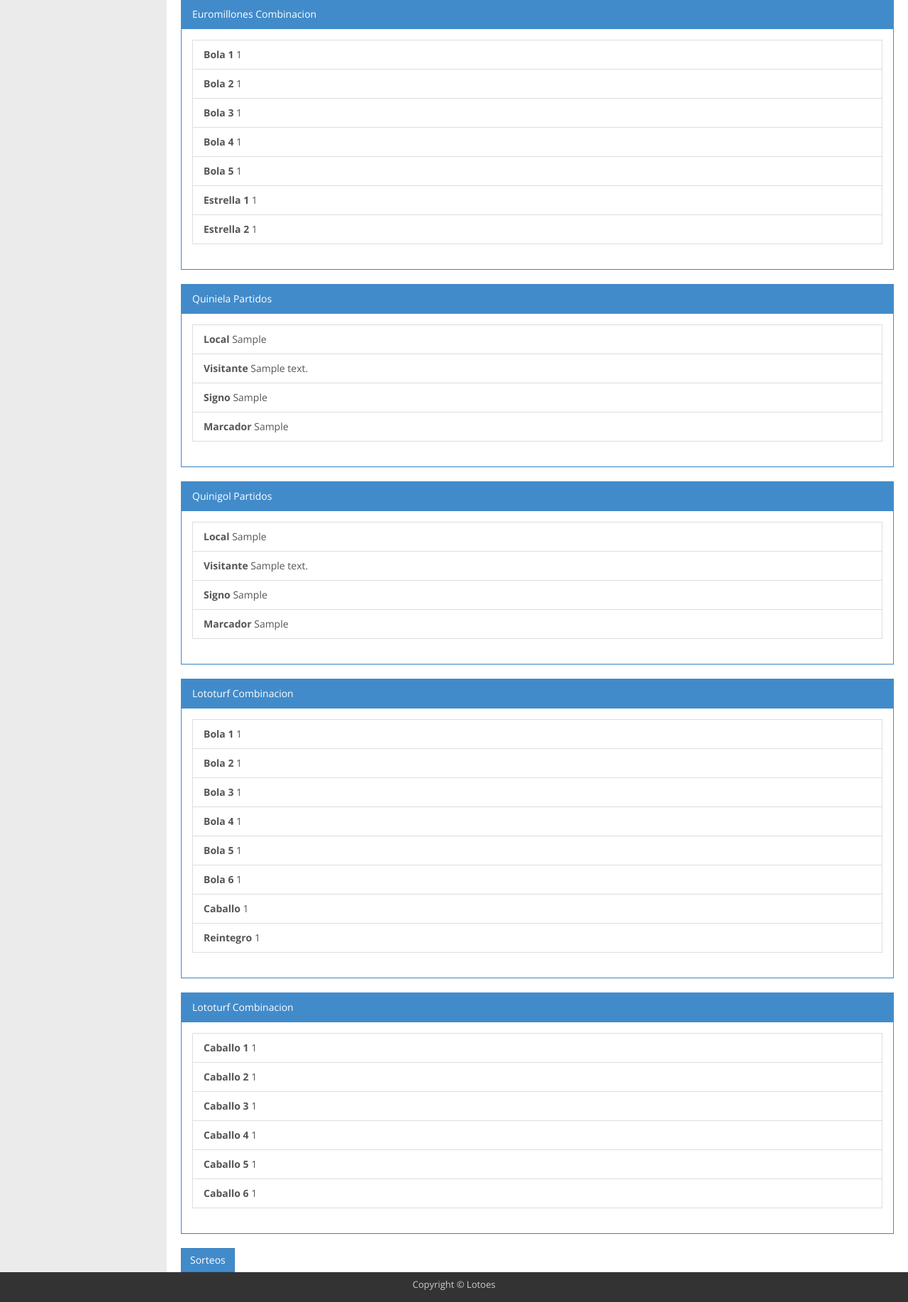
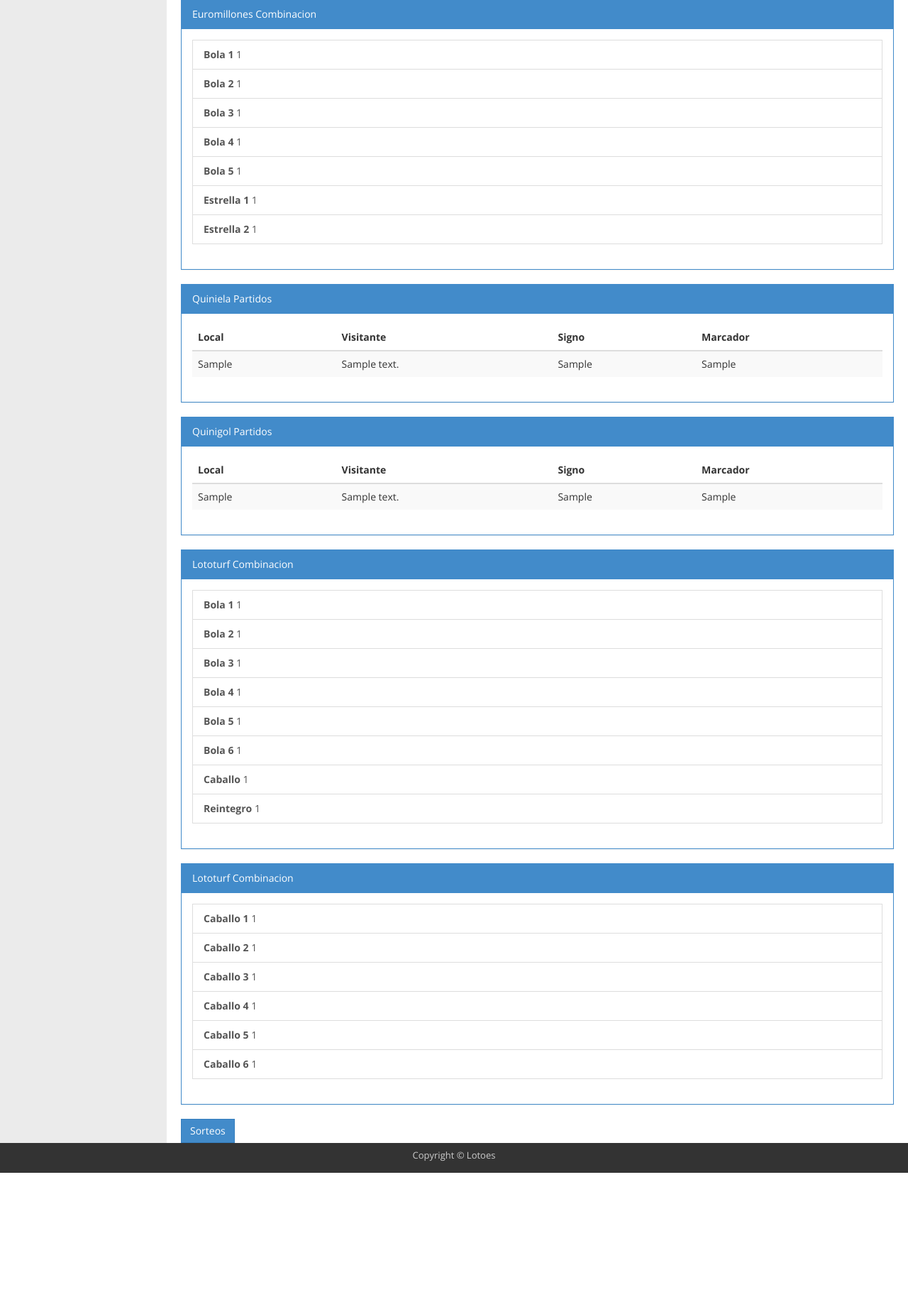
Before and after one commit to vidddd/lotoes-master, a Flask app: page /sorteos/sorteo/1 in a window 1280 px wide. Shown: the part 2161-3995 px from the top of the page at 71% size. After the commit the page ends 3813 px from the top, so only its background shows below. Run offline with Flask 3, Linux system fonts and the light colour scheme; a user stored in the database is signed in; tables that the repository leaves empty hold one stand-in row (values such as "Sample post"); some libraries are stand-ins or nearby versions.

Commit message:
partidos fix

```diff
--- a/app/blueprints/sorteos/templates/sorteo.html
+++ b/app/blueprints/sorteos/templates/sorteo.html
@@ -127,13 +127,28 @@
                       <div class="panel panel-primary">
                         <div class="panel-heading">Quiniela Partidos</div>
                         <div class="panel-body">
+                          <table class="table table-striped">
+                            <thead>
+                              <tr>
+                                <th>Local</th>
+                                <th>Visitante</th>
+                                <th>Signo</th>
+                                <th>Marcador</th>
+                              </tr>
+                            </thead>
+                            <tbody>
+                              {% for partido in sorteo.quiniela_partidos %}
+                              <tr>
+                                <td>{{ partido.local }}</td>
+                                <td>{{ partido.visitante }}</td>
+                                <td>{{ partido.signo }}</td>
+                                <td>{{ partido.marcador }}</td>
+                              </tr>
+                              {% endfor %}
+                            </tbody>
+                          </table>
                           <div class="list-group">
-                            {% for partido in sorteo.quiniela_partidos %}
-                            <a href="#" class="list-group-item"><strong>Local</strong> {{ partido.local }}</a>
-                            <a href="#" class="list-group-item"><strong>Visitante</strong> {{ partido.visitante }}</a>
-                            <a href="#" class="list-group-item"><strong>Signo</strong> {{ partido.signo }}</a>
-                            <a href="#" class="list-group-item"><strong>Marcador</strong> {{ partido.marcador }}</a>
-                            {% endfor %}
+
                           </div>
                         </div>
                       </div>
@@ -142,14 +157,26 @@
                       <div class="panel panel-primary">
                         <div class="panel-heading">Quinigol Partidos</div>
                         <div class="panel-body">
-                          <div class="list-group">
-                            {% for partido in sorteo.quinigol_partidos %}
-                            <a href="#" class="list-group-item"><strong>Local</strong> {{ partido.local }}</a>
-                            <a href="#" class="list-group-item"><strong>Visitante</strong> {{ partido.visitante }}</a>
-                            <a href="#" class="list-group-item"><strong>Signo</strong> {{ partido.signo }}</a>
-                            <a href="#" class="list-group-item"><strong>Marcador</strong> {{ partido.marcador }}</a>
-                            {% endfor %}
-                          </div>
+                          <table class="table table-striped">
+                            <thead>
+                              <tr>
+                                <th>Local</th>
+                                <th>Visitante</th>
+                                <th>Signo</th>
+                                <th>Marcador</th>
+                              </tr>
+                            </thead>
+                            <tbody>
+                              {% for partido in sorteo.quiniela_partidos %}
+                              <tr>
+                                <td>{{ partido.local }}</td>
+                                <td>{{ partido.visitante }}</td>
+                                <td>{{ partido.signo }}</td>
+                                <td>{{ partido.marcador }}</td>
+                              </tr>
+                              {% endfor %}
+                            </tbody>
+                          </table>
                         </div>
                       </div>
                     {% endif %}
--- a/app/common/importing_sorteos.py
+++ b/app/common/importing_sorteos.py
@@ -45,10 +45,10 @@ class ImportingSorteos():
                             su.escrutinio=sorteo.get('escrutinio')
                             su.apuestas=sorteo.get('apuestas')
                             if(su.game_id == 'LNAC'):
-                                #comb = LoteriaNacionalCombinacion.exists_by_sorteo_id(sorteo_id)
-                                # solo guardamos cuando existen resultados
+                                # solo guardamos cuando existen resultados y nos se han guardado antes
                                 comb = sorteo.get('combinacion').get('primer_premio')
-                                if comb is None:
+                                comb2 = LoteriaNacionalCombinacion.exists_by_sorteo_id(sorteo_id)
+                                if comb is not None and comb2 is None:
                                     lnaccomb = LoteriaNacionalCombinacion(
                                         sorteo_id = sorteo_id,
                                         primer_premio = sorteo.get('combinacion').get('primer_premio'),
```
Also changed, not shown: cron.txt (deleted, +0 -8 lines), 1 other file.
